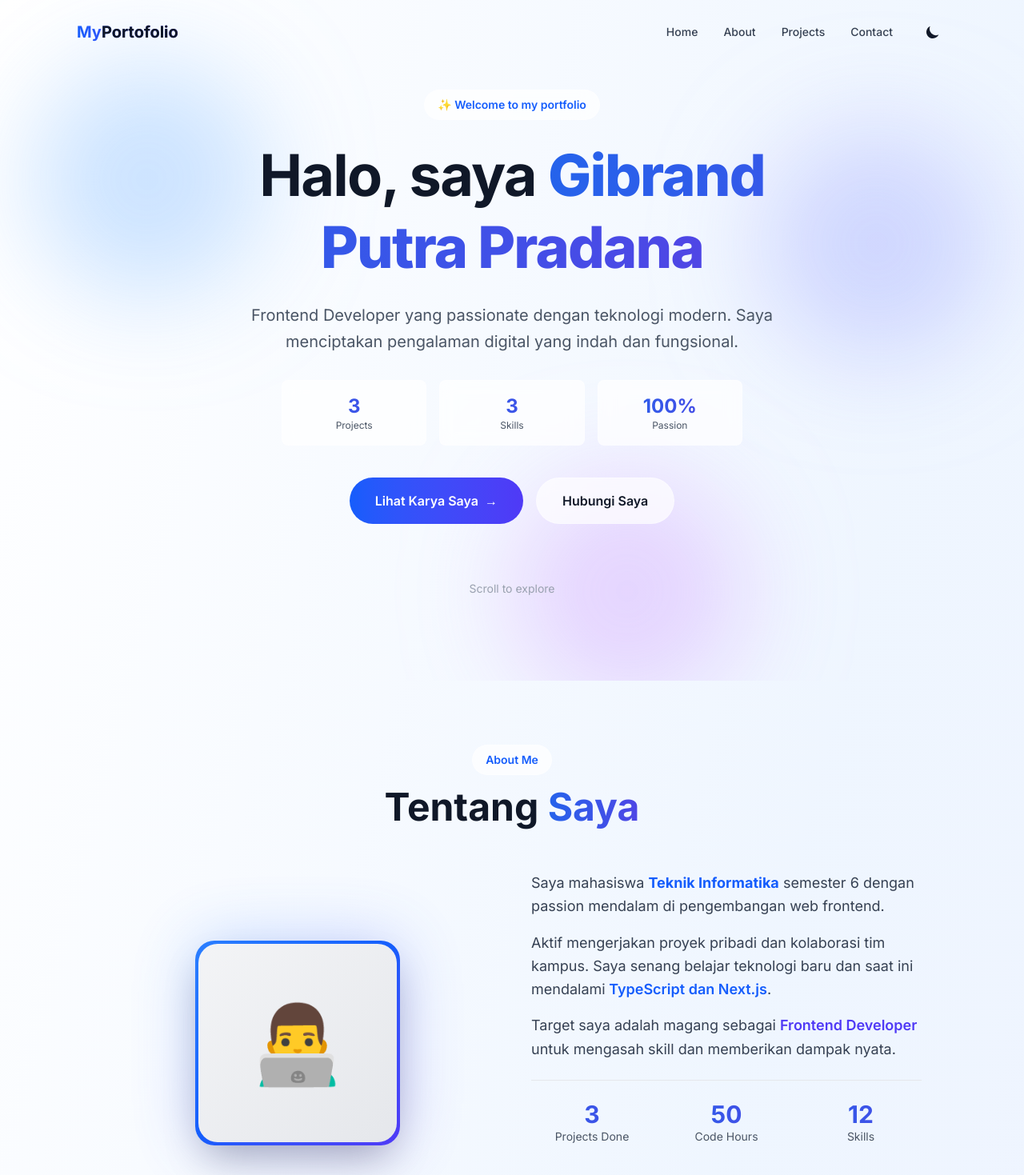
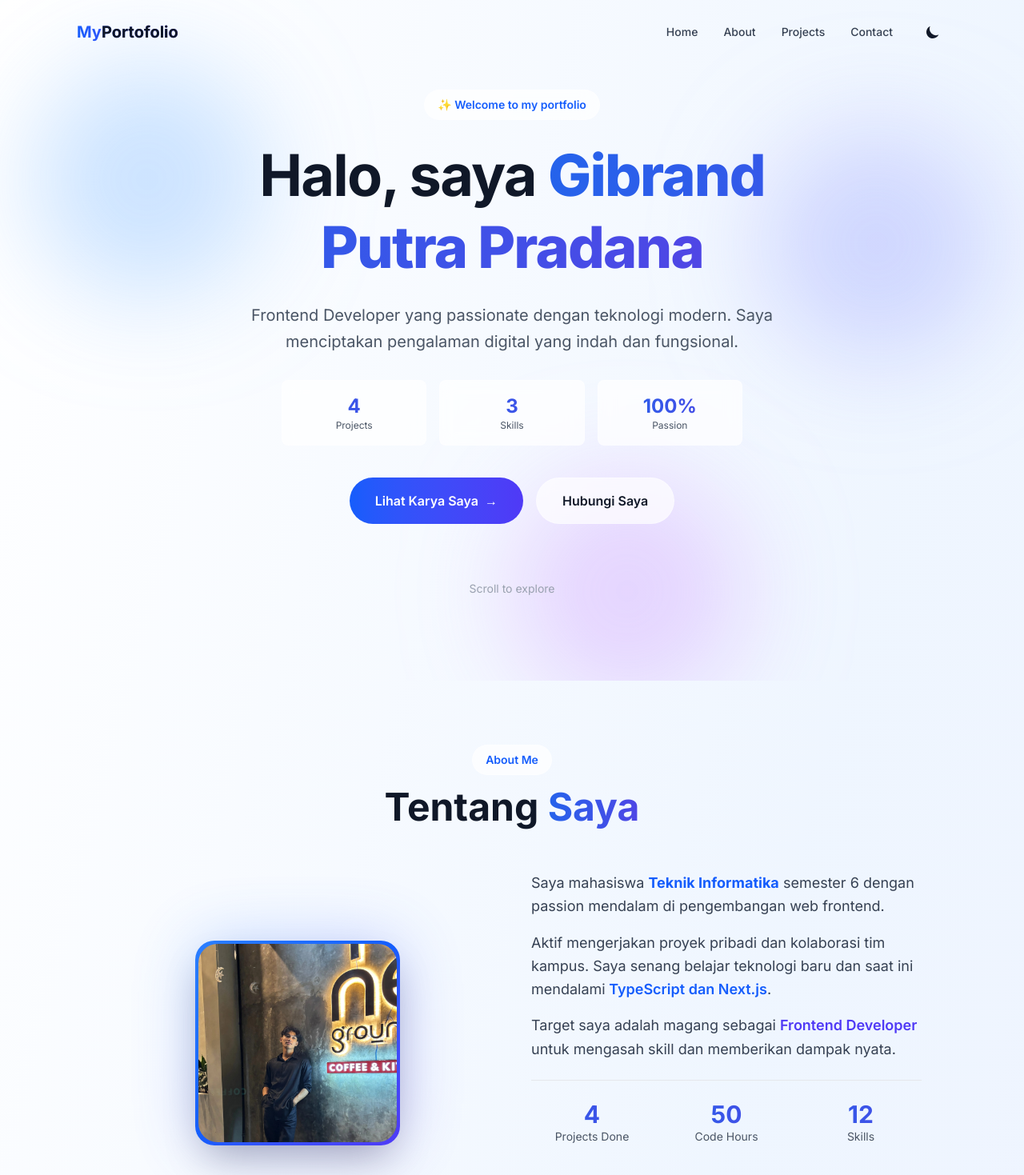
Before and after one commit to Gbrnd-ux/portofolio-magang, a Next.js app: page / in a window 1280 px wide. Shown: the top 1469 px of the page at 80% size. Built offline with nearby package versions, Linux system fonts and the light colour scheme.

Commit message:
update: project count to 4, add profile photo support

```diff
--- a/src/components/About.tsx
+++ b/src/components/About.tsx
@@ -58,11 +58,13 @@ const About = () => {
               {/* Animated background */}
               <div className="absolute inset-0 bg-gradient-to-br from-blue-500 to-indigo-600 rounded-3xl blur-2xl opacity-30 animate-pulse"></div>
 
-              {/* Profile circle */}
+              {/* Profile photo */}
               <div className="relative w-56 h-56 sm:w-64 sm:h-64 rounded-3xl bg-gradient-to-br from-blue-500 via-blue-600 to-indigo-600 p-1 shadow-2xl mx-auto">
-                <div className="w-full h-full rounded-3xl bg-gradient-to-br from-gray-100 to-gray-200 dark:from-gray-800 dark:to-gray-900 flex items-center justify-center text-8xl hover:scale-105 transition-transform duration-300">
-                  👨‍💻
-                </div>
+                <img
+                  src="/profile.jpg"
+                  alt="Gibrand Putra Pradana"
+                  className="w-full h-full rounded-3xl object-cover hover:scale-105 transition-transform duration-300"
+                />
               </div>
             </div>
           </motion.div>
@@ -94,7 +96,7 @@ const About = () => {
             {/* Stats */}
             <motion.div variants={itemVariants} className="grid grid-cols-1 sm:grid-cols-3 gap-4 pt-6 border-t border-gray-200 dark:border-gray-700">
               <div className="text-center">
-                <div className="text-3xl font-bold gradient-text">3</div>
+                <div className="text-3xl font-bold gradient-text">4</div>
                 <div className="text-sm text-gray-600 dark:text-gray-400">Projects Done</div>
               </div>
               <div className="text-center">
--- a/src/components/Hero.tsx
+++ b/src/components/Hero.tsx
@@ -68,7 +68,7 @@ const Hero = () => {
           variants={itemVariants}
         >
           <div className="glass-effect rounded-lg p-4">
-            <div className="text-2xl font-bold gradient-text">3</div>
+            <div className="text-2xl font-bold gradient-text">4</div>
             <div className="text-xs text-gray-600 dark:text-gray-400">Projects</div>
           </div>
           <div className="glass-effect rounded-lg p-4">
```
Also changed, not shown: public/profile.jpg (added).
